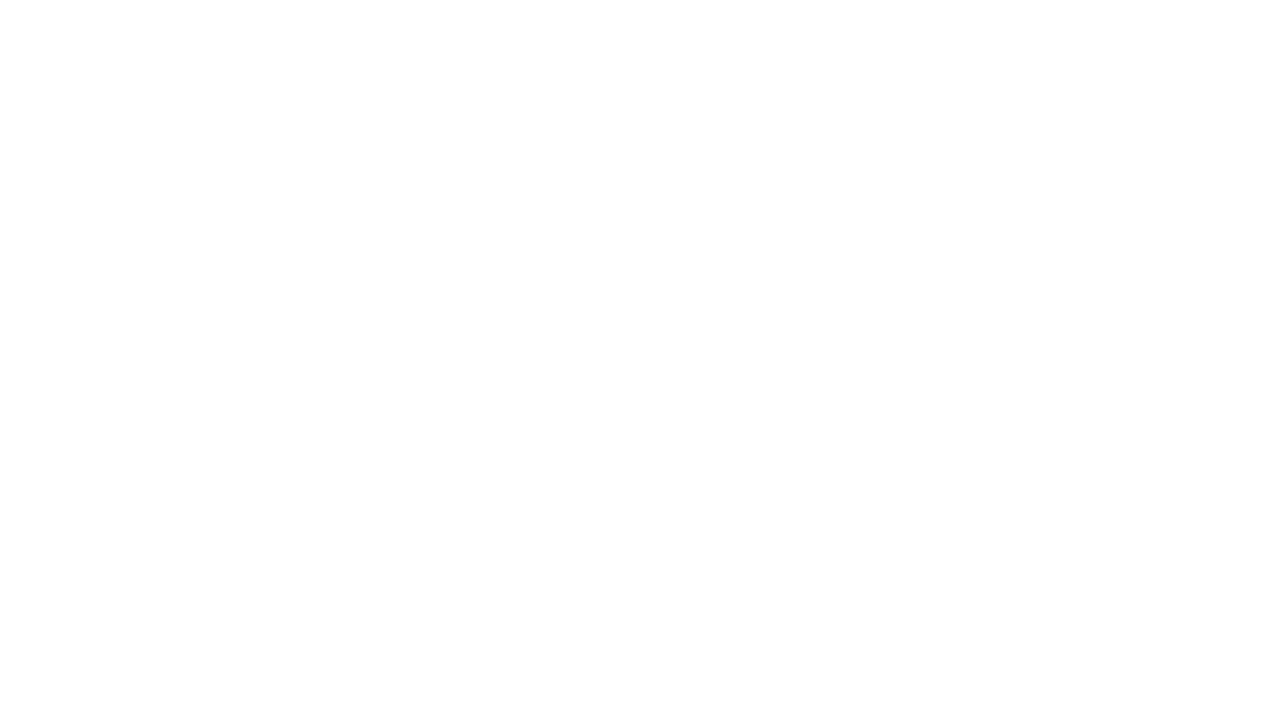
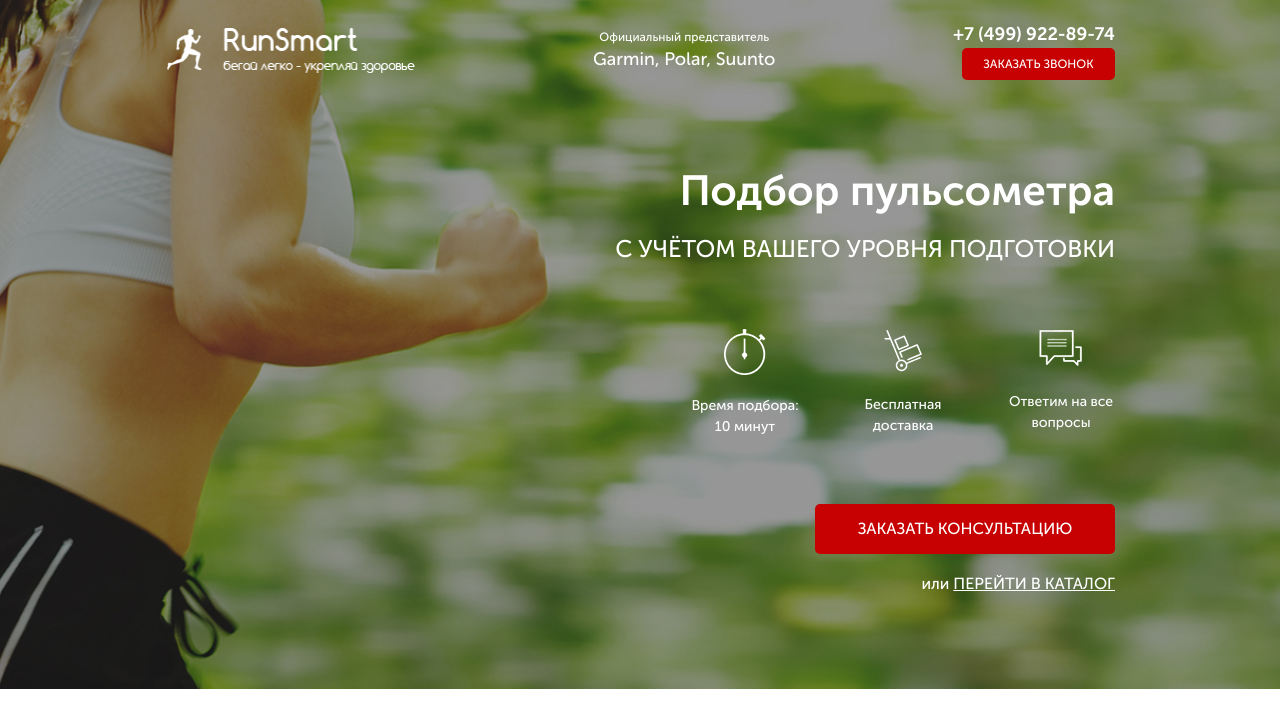
Before and after one commit to MartinkaOff/project3, a plain HTML site: page index.html in a window 1280 px wide. Drawn offline with Linux system fonts and the light colour scheme.

Commit message:
Done Promo

```diff
--- a/index.html
+++ b/index.html
@@ -5,11 +5,52 @@
     <meta http-equiv="X-UA-Compatible" content="IE=edge">
     <meta name="viewport" content="width=device-width, initial-scale=1.0">
     <title>Pulse</title>
+    <link rel="stylesheet" href="css/bootstrap-reboot.min.css">
     <link rel="stylesheet" href="css/fonts.css">
-    <link rel="stylesheet" href="css/bootstrap-reboot.min.css">
-    <link rel="stylesheet" href="css/style.css">
+    <link rel="stylesheet" href="css/style.min.css">
 </head>
 <body>
+    <div class="promo">
+        <div class="container">
+            <header class="header">
+                <a href="#" class="header__logo">
+                    <img src="icons/promo/logo.png" alt="logo">
+                </a>
+                <div class="header__official">
+                    Официальный представитель
+                    <span>Garmin, Polar, Suunto</span>
+                </div>
+                <div class="header__contacts">
+                    <a href="tel:+74999228974" class="header__phone">+7 (499) 922-89-74</a>
+                    <button class="button">заказать звонок</button>
+                </div>
+            </header>
 
+            <div class="promo__wrapper">
+                <h1 class="promo__header">Подбор пульсометра</h1>
+                <h2 class="promo__subheader">с учётом Вашего уровня подготовки</h2>
+
+                <div class="promo__icons">
+                    <div class="promo__icon">
+                        <img src="icons/promo/timer.png" alt="timer">
+                        Время подбора: 10 минут
+                    </div>
+                    <div class="promo__icon">
+                        <img src="icons/promo/free.png" alt="free">
+                        Бесплатная доставка
+                    </div>
+                    <div class="promo__icon">
+                        <img src="icons/promo/messages.png" alt="messages">
+                        Ответим на все вопросы
+                    </div>
+                </div>
+                <button class="button button_main">заказать кОНСУЛЬТАЦИЮ</button>
+                <div class="promo__link">
+                    или
+                    <a href="#">ПЕРЕЙТИ В КАТАЛОГ</a>
+                </div>
+            </div>
+        </div>
+    </div>
 </body>
 </html>
--- /dev/null
+++ b/sass/blocks/_buttons.scss
@@ -0,0 +1,18 @@
+.button {
+    width: 153px;
+    height: 32px;
+    background: $main-color;
+    border-radius: 5px;
+    border: none;
+    font-weight: 500;
+    font-size: 12px;
+    text-align: center;
+    text-transform: uppercase;
+    color: #FFFFFF;
+    &_main {
+        margin-top: 67px;
+        width: 300px;
+        height: 50px;
+        font-size: 16px;
+    }
+}
--- /dev/null
+++ b/sass/blocks/_header.scss
@@ -0,0 +1,36 @@
+.header {
+    display: flex;
+    justify-content: space-between;
+    align-items: center;
+    &__logo {
+        width: 250px;
+        img {
+            width: 100%;
+        }
+    }
+    &__official {
+        font-weight: 500;
+        font-size: 12px;
+        color: #FFFFFF;
+        text-align: center;
+        span {
+            display: block;
+            font-size: 18px;
+        }
+    }
+    &__phone {
+        display: block;
+        font-weight: 700;
+        font-size: 18px;
+        color: #FFFFFF;
+        &:hover {
+            color: #fff;
+            text-decoration: none;
+        }
+    }
+    &__contacts {
+        display: flex;
+        flex-direction: column;
+        align-items: flex-end;
+    }
+}
--- /dev/null
+++ b/sass/blocks/_promo.scss
@@ -0,0 +1,56 @@
+.promo {
+    min-height: 650px;
+    padding: 21px 0 93px 0;
+    background: url(../../img/promo/bg.jpg) center (center/cover) no-repeat;
+    &__wrapper {
+        display: flex;
+        flex-direction: column;
+        align-items: flex-end;
+        margin-top: 90px;
+    }
+    &__header {
+        font-weight: 700;
+        font-size: 42px;
+        color: #FFFFFF;
+        line-height: 42px;
+    }
+    &__subheader {
+        margin-top: 17px;
+        font-weight: 500;
+        font-size: 24px;
+        text-align: right;
+        text-transform: uppercase;
+        color: #FFFFFF;
+        line-height: 24px;
+    }
+    &__icons {
+        margin-top: 60px;
+        width: 424px;
+        display: flex;
+        justify-content: space-between;
+    }
+    &__icon {
+        width: 108px;
+        font-weight: 500;
+        font-size: 14px;
+        text-align: center;
+        color: #FFFFFF;
+        img {
+            display: block;
+            margin: 0 auto;
+            margin-bottom: 20px
+        }
+
+    }
+    &__link {
+        font-weight: 500;
+        font-size: 16px;
+        color: #FFFFFF;
+        margin-top: 18px;
+        a {
+            color: #FFFFFF;
+            text-transform: uppercase;
+            text-decoration-line: underline;
+        }
+    }
+}
--- a/sass/style.scss
+++ b/sass/style.scss
@@ -2,3 +2,10 @@
 * {
     font-family: 'Museo Sans Cyrl', sans-serif;
 }
+.container {
+    max-width: 950px;
+    margin: 0 auto;
+}
+@import 'blocks/promo';
+@import 'blocks/header';
+@import 'blocks/buttons';
```
Also changed, not shown: css/style.min.css (added).
